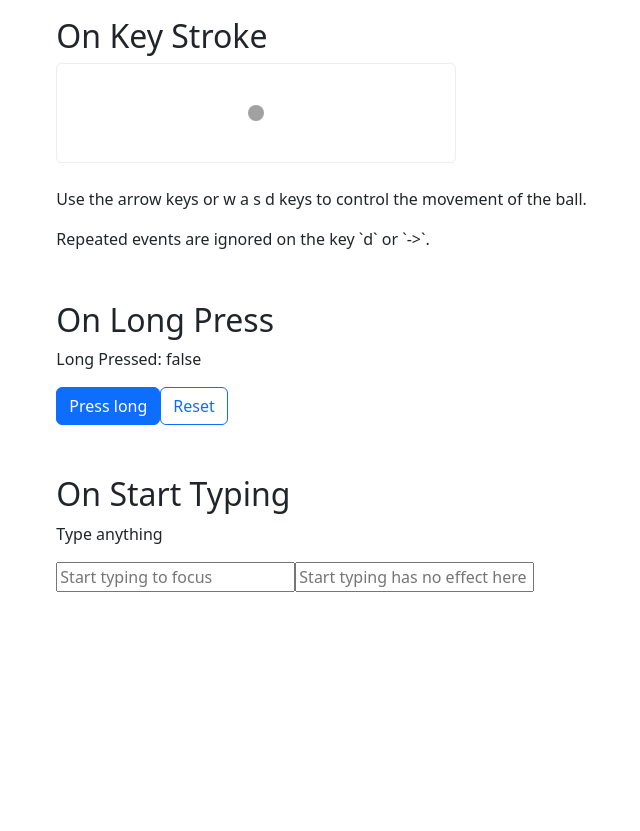
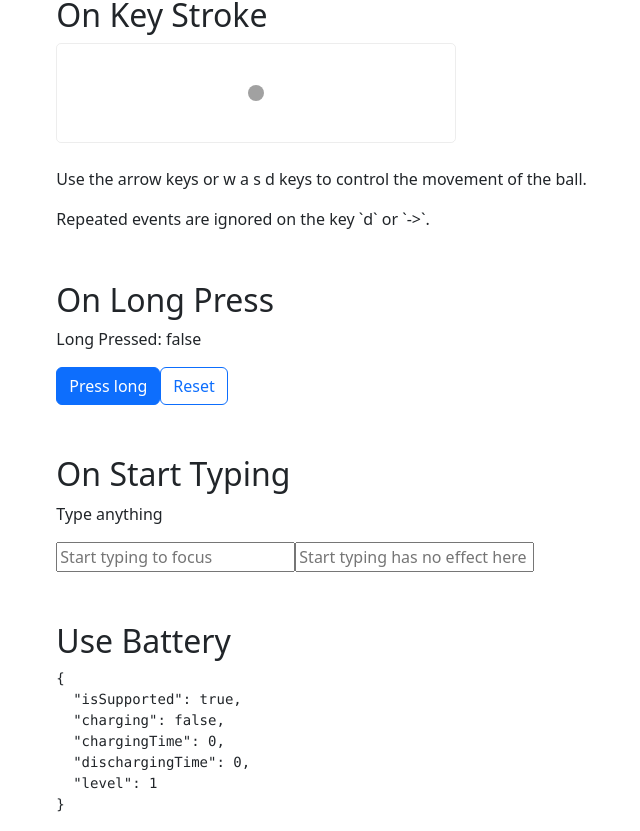
Before and after one commit to UlakhovichKate/vueUse, a Vue app in the folder vueUse/: page /sensors in a window 1280 px wide. Shown: the part 188-1019 px from the top of the page, without its empty margins (381-1021 px from the left). Before the commit the page ends 800 px from the top, so only its background shows below. Built offline with nearby package versions, Linux system fonts and the light colour scheme.

Commit message:
UseBattery.vue

```diff
--- a/vueUse/src/components/ListSensors.vue
+++ b/vueUse/src/components/ListSensors.vue
@@ -3,6 +3,7 @@
   <on-key-stroke/>
   <on-long-press/>
   <on-start-typing/>
+  <use-battery/>
 </template>
 
 <script setup>
@@ -10,6 +11,7 @@ import OnClickOutside from '../vueUseComponents/OnClickOutside.vue'
 import OnKeyStroke from "../vueUseComponents/OnKeyStroke.vue";
 import OnLongPress from "../vueUseComponents/OnLongPress.vue";
 import OnStartTyping from "../vueUseComponents/OnStartTyping.vue";
+import UseBattery from "../vueUseComponents/UseBattery.vue";
 
 
 </script>
--- /dev/null
+++ b/vueUse/src/vueUseComponents/UseBattery.vue
@@ -0,0 +1,12 @@
+<script setup lang="ts">
+import { reactive } from 'vue'
+import { useBattery } from '@vueuse/core'
+
+const battery = reactive(useBattery())
+const text = battery
+</script>
+
+<template>
+  <h2>Use Battery</h2>
+  <pre lang="yaml">{{ text }}</pre>
+</template>
```
